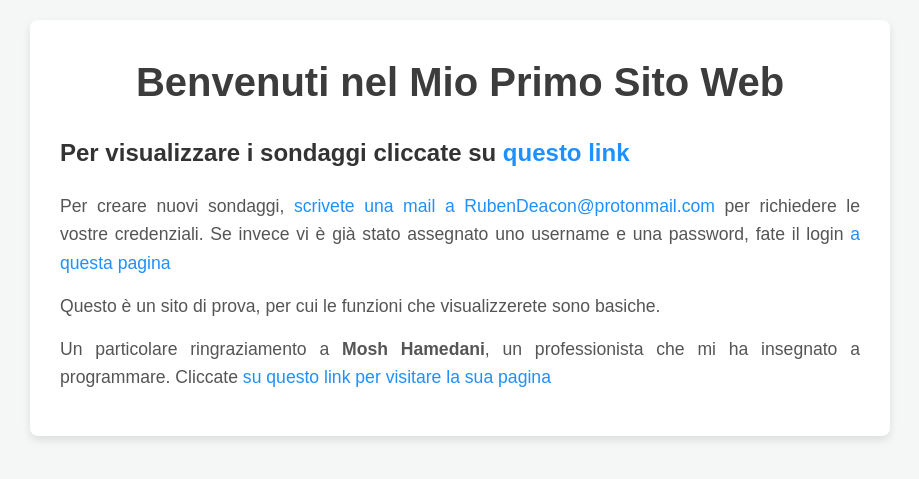
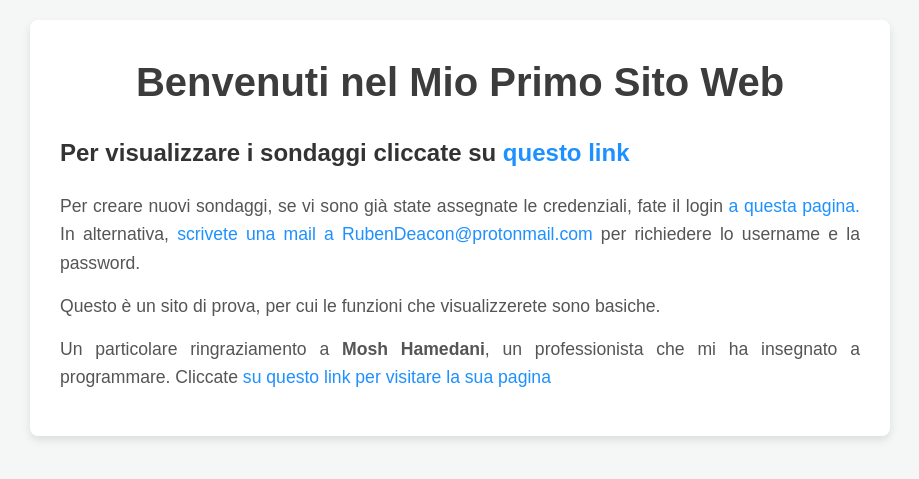
Before and after one commit to ruben-108/Sondaggi, a Django app: page / in a window 1280 px wide. Shown: the top 479 px of the page, without its empty margins (180-1099 px from the left). Run offline with Django 5.2, Linux system fonts and the light colour scheme.

Commit message:
Updated HomePage Footer

```diff
--- a/primo_sito_web/static/primo_sito_web/home.css
+++ b/primo_sito_web/static/primo_sito_web/home.css
@@ -27,6 +27,10 @@ h2 {
   font-size: 1.4em;
   color: #555;
   font-weight: normal;
+}
+
+.small-text {
+  font-size: 0.9rem;
 }
 
 p {
--- a/primo_sito_web/templates/primo_sito_web/home.html
+++ b/primo_sito_web/templates/primo_sito_web/home.html
@@ -15,20 +15,21 @@
         <a href="{% url 'sondaggi:index' %}">questo link</a>
       </h2>
       <p>
-        Per creare nuovi sondaggi,
+        Per creare nuovi sondaggi, se vi sono già state assegnate le
+        credenziali, fate il login
+        <a href="/admin/">a questa pagina.</a>
+        In alternativa,
         <a
           href="mailto:RubenDeacon@protonmail.com?subject=Credenziali%20per%20Creazione%20Sondaggi">
           scrivete una mail a RubenDeacon@protonmail.com
         </a>
-        per richiedere le vostre credenziali. Se invece vi è già stato assegnato
-        uno username e una password, fate il login
-        <a href="/admin/">a questa pagina</a>
+        per richiedere lo username e la password.
       </p>
       <p>
         Questo è un sito di prova, per cui le funzioni che visualizzerete sono
         basiche.
       </p>
-      <p>
+      <p class="small-text">
         Un particolare ringraziamento a <strong>Mosh Hamedani</strong>, un
         professionista che mi ha insegnato a programmare. Cliccate
         <a href="https://www.codewithmosh.com" target="_blank">
```
